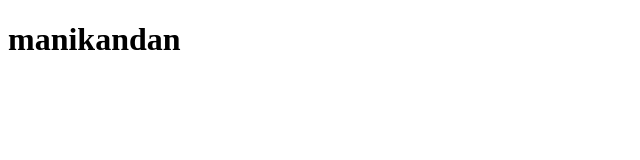
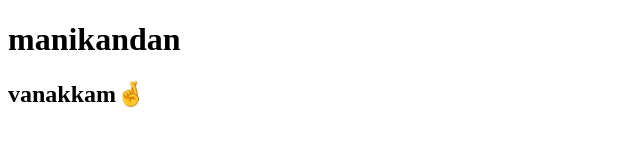
Before and after one commit to manimadhesh/manikandan, a plain HTML site: page index.html in a window 1280 px wide. Shown: the whole page, without its empty margins (0-640 px from the left). Drawn offline with Linux system fonts and the light colour scheme.

Commit message:
Update index.html

```diff
--- a/index.html
+++ b/index.html
@@ -7,5 +7,6 @@
   </head>
   <body>
     <h1>manikandan</h1>
+    <h2>vanakkam🤞</h2>
   </body>
 </html>
```
